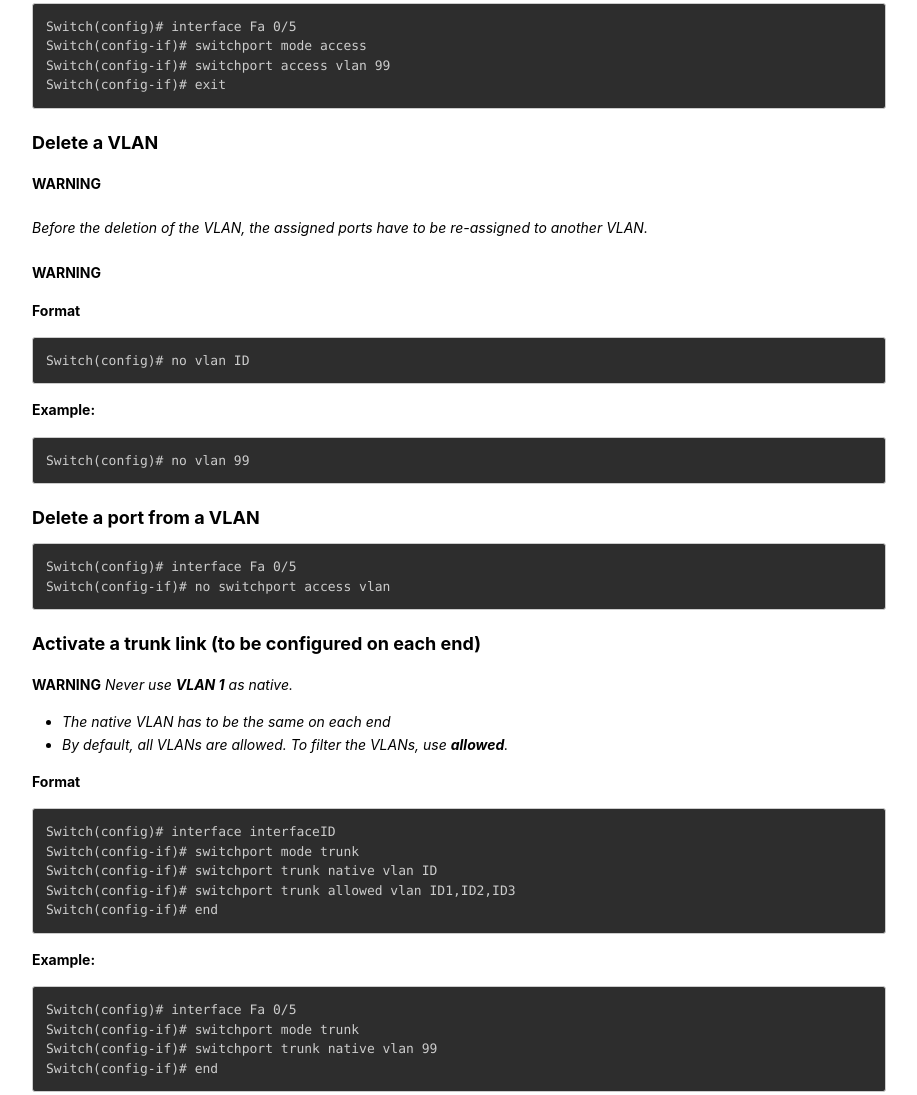
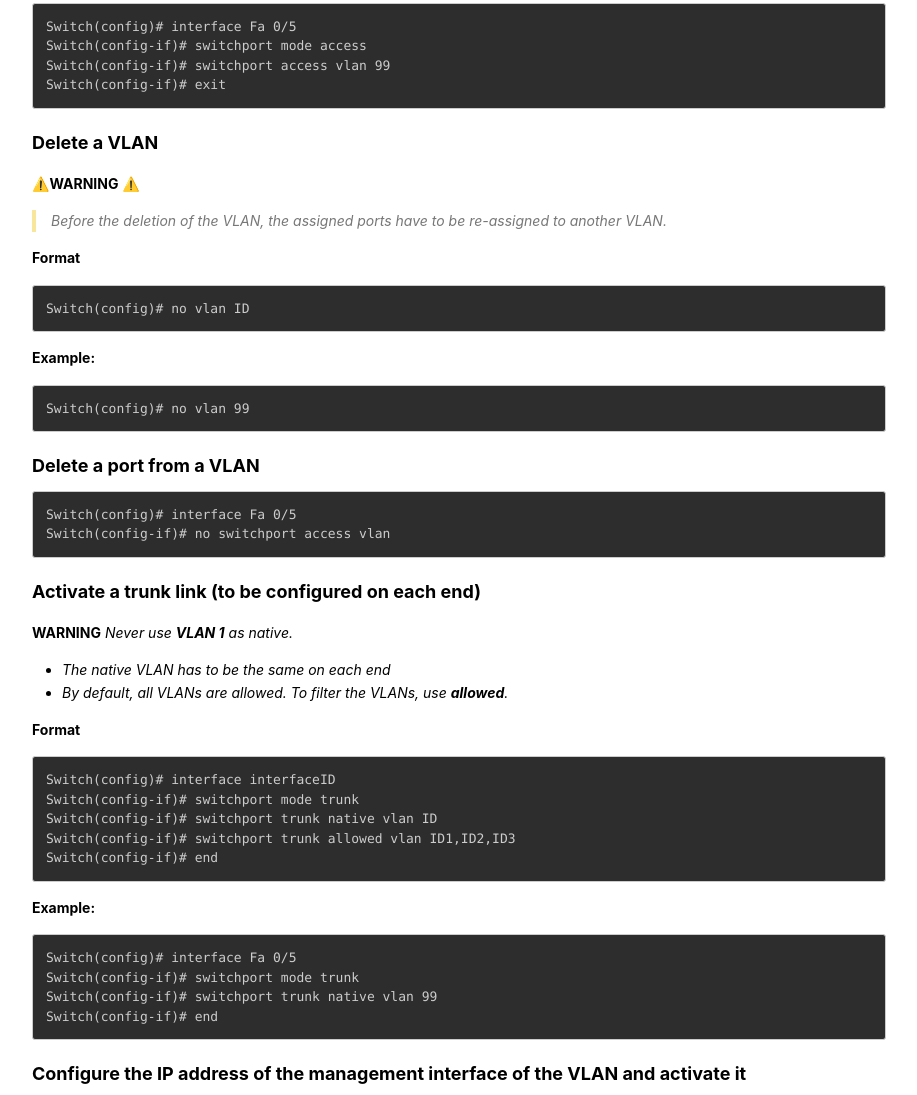
Before and after one commit to Harchytekt/ToolKit, a plain HTML site: page site/Cisco/Switch.html in a window 1280 px wide. Shown: the part 2628-3723 px from the top of the page, without its empty margins (181-1098 px from the left). Drawn offline with nearby package versions, Linux system fonts and the light colour scheme; some packages are replaced by stand-ins of ours.

Commit message:
some text highlighted

```diff
--- a/site/Cisco/Switch.html
+++ b/site/Cisco/Switch.html
@@ -37,6 +37,7 @@
 <!-- Chrome for Android -->
 <link rel="manifest" href="../img/favicons/manifest.json">
 <link rel="icon" sizes="192x192" href="../img/favicons/favicon-192.png">
+
 
 
 </head>
@@ -243,9 +244,11 @@ Switch(config-if)# exit</code></pre></div>
 
 <h3 id="toc_9">Delete a VLAN</h3>
 
-<p><strong>WARNING</strong><br><br>
-<em>Before the deletion of the VLAN, the assigned ports have to be re-assigned to another VLAN.</em><br><br>
-<strong>WARNING</strong></p>
+<p>⚠️<strong>WARNING</strong> ⚠️  </p>
+
+<blockquote>
+<p><em>Before the deletion of the VLAN, the assigned ports have to be re-assigned to another VLAN.</em></p>
+</blockquote>
 
 <p><strong>Format</strong>  </p>
 
@@ -473,8 +476,7 @@ Switch#</code></pre></div>
 
 <hr>
 
-<center>ToolKit © 2017</center>
-<center><a href="http://alexandre-ducobu.esy.es/En">About</a> </center>
+<p><center>ToolKit © 2017</center><center><a href="http://alexandre-ducobu.esy.es/En">About</a> </center></p>
 
 
 
```
